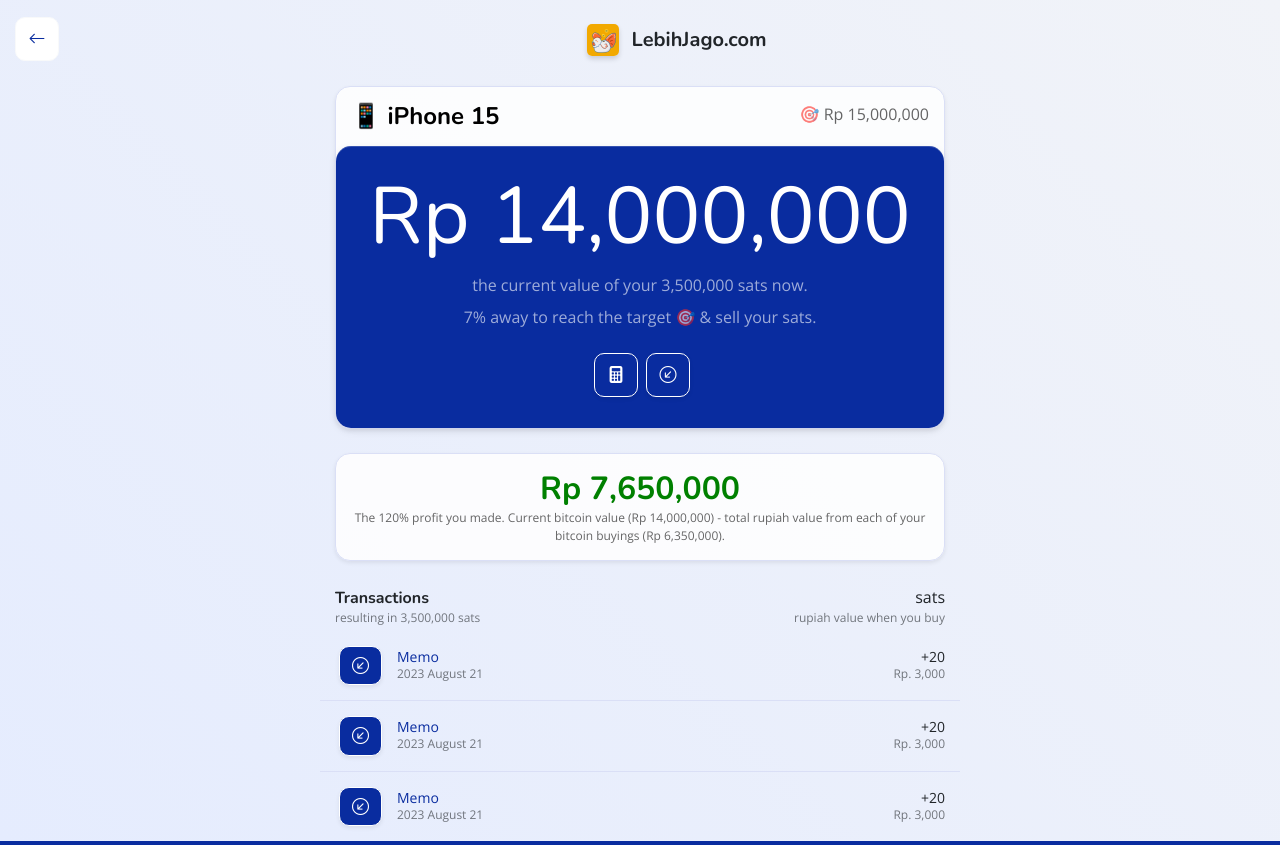
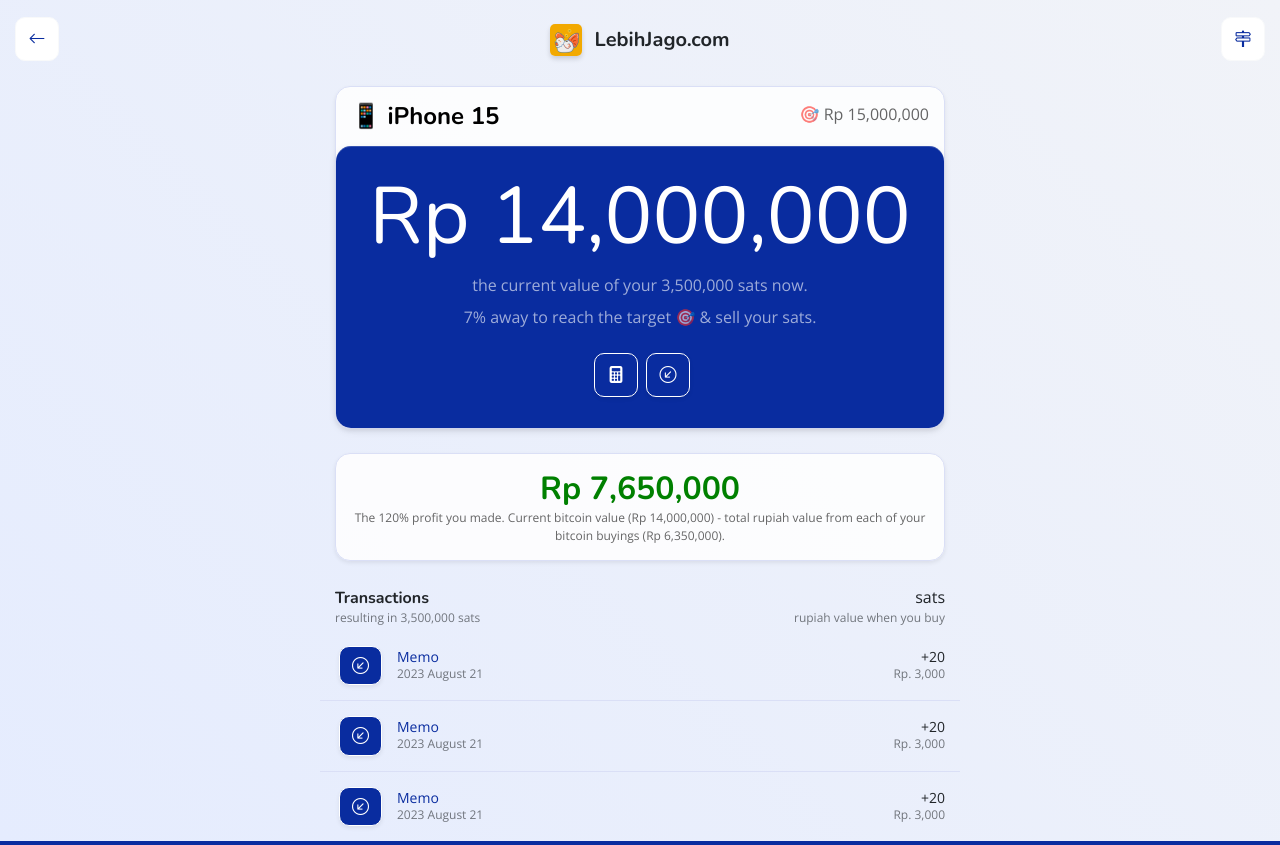
Before and after one commit to rorschn/rorschn.github.io, a plain HTML site: page a-dream.html in a window 1280 px wide. Drawn offline with nearby package versions, Linux system fonts and the light colour scheme.

Commit message:
adding signpost

```diff
--- a/a-dream.html
+++ b/a-dream.html
@@ -63,6 +63,11 @@
                         <img src="assets/img/logo.png" alt="">
                         <h5>LebihJago.com</h5>
                     </div>
+                </div>
+                <div class="col-auto">
+                    <a href="#" target="_self" class="btn btn-light btn-44">
+                        <i class="bi bi-signpost-2"></i>
+                    </a>
                 </div>
             </div>
         </header>
```
Also changed, not shown: index.html (+5 -0 lines), new-dream.html (+5 -0 lines), petty-cash.html (+5 -0 lines), receive-sats.html (+5 -0 lines), send-sats.html (+5 -0 lines), style.html (+5 -0 lines).
